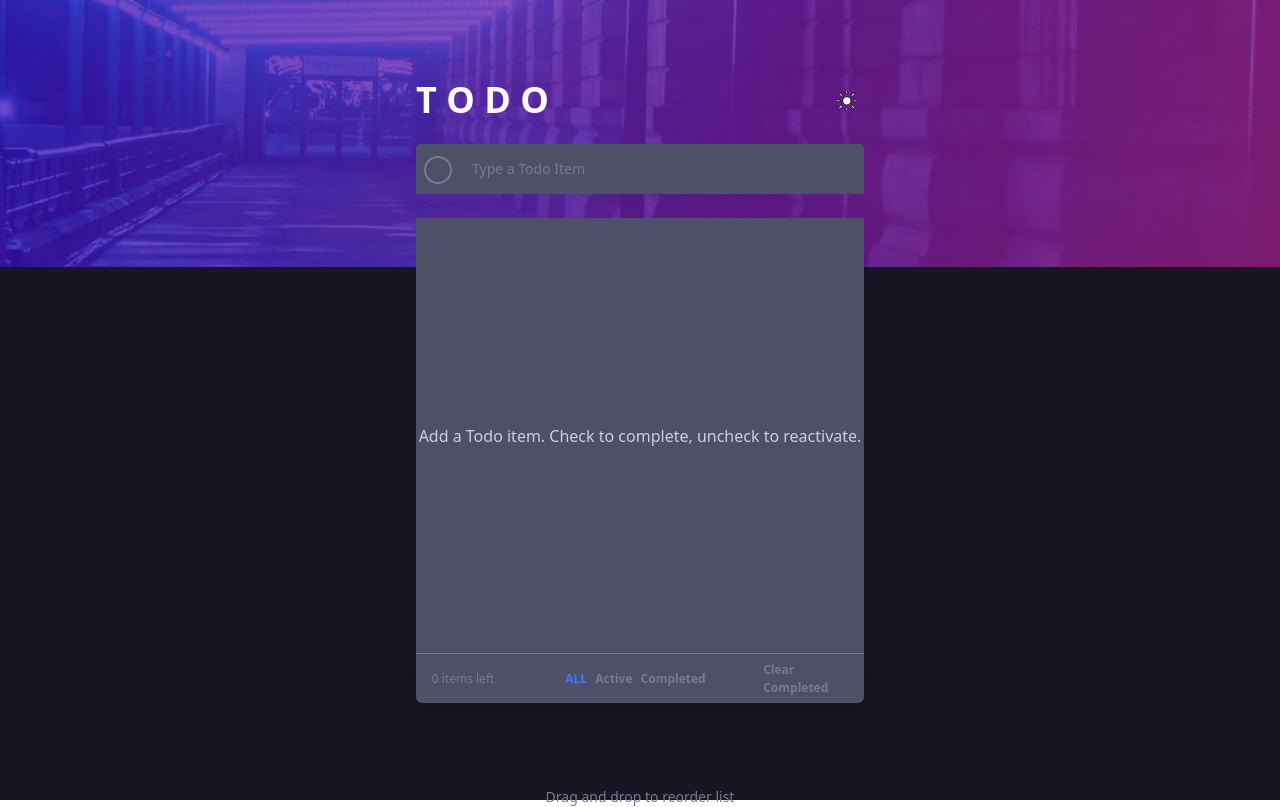
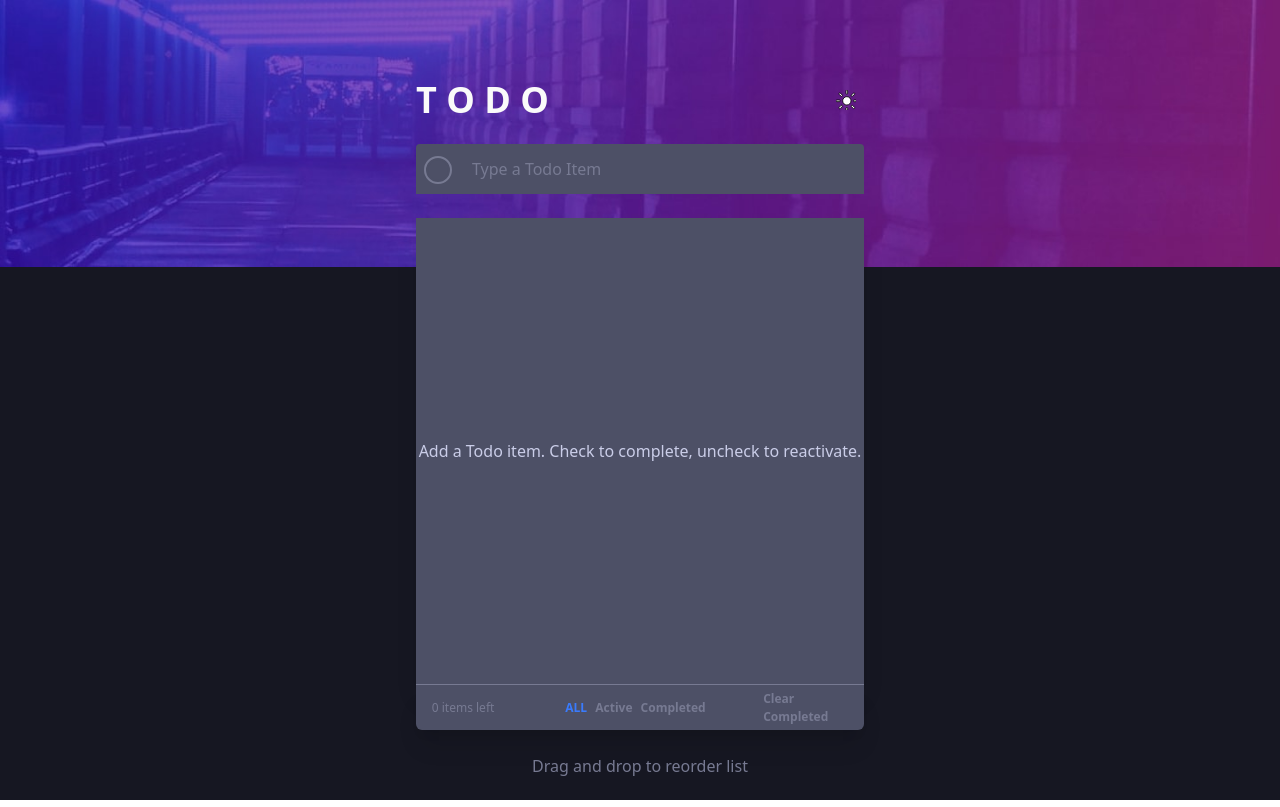
Before and after one commit to mortimerz/todo-app, a Next.js app: page / in a window 1280 px wide. Built offline with nearby package versions, Linux system fonts and the light colour scheme.

Commit message:
Adjusted height of app
* adjusted font size

```diff
--- a/components/AppContainer.tsx
+++ b/components/AppContainer.tsx
@@ -9,11 +9,11 @@ const AppContainer: React.FC = () => {
     const todoStore = new TodoStore();
 
     return (
-        <div className="w-screen h-screen flex flex-col justify-center items-center ">
+        <div className="w-screen h-screen flex flex-col justify-center items-center">
             <div className="app-container gap-6">
                 <Header />
                 <TodoInputContainer todoStore={todoStore} />
-                <div className="min-h-[85%] max-h-[80%] flex flex-col">
+                <div className="min-h-[80%] max-h-[80%] flex flex-col">
                     <TodoItemsContainer
                         todoStore={todoStore}
                     />
--- a/components/todo/items/TodoItem.tsx
+++ b/components/todo/items/TodoItem.tsx
@@ -11,11 +11,11 @@ interface ITodoItemComponent extends ITodoItem {
 
 const TodoItem: React.FC<ITodoItemComponent> = ({ description, state = TodoState.ACTIVE, uuid, todoStore }) => {
   return (
-    <div className="todo-item select-none group" >
+    <div className="todo-item select-none group" onClick={() => todoStore.toggleTodoItemCheckState(uuid)} >
       {/* check indicator */}
-      <TodoCheckIndicator checked={state === TodoState.COMPLETED} setChecked={() => todoStore.toggleTodoItemCheckState(uuid)} />
+      <TodoCheckIndicator checked={state === TodoState.COMPLETED} />
       {/* description */}
-      <div className="px-3 py-3 w-[80%]">
+      <div className="px-3 py-3 w-[95%]">
         {state === TodoState.COMPLETED ?
           <div className="todo-item-description dark:text-dark-dark-grayish-blue text-light-light-grayish-blue line-through">
             {description}
--- a/styles/globals.css
+++ b/styles/globals.css
@@ -17,14 +17,16 @@
 
 .app-container {
   @apply
-  text-[14px]
+
   /* mobile */
   w-[85%]
   h-[85%]
+  text-[12px]
 
   /* desktop */
   sm:w-[35%]
   sm:h-[80%]
+  sm:text-[16px]
   flex
   flex-col
 }
@@ -109,8 +111,8 @@
   flex
   flex-col
   rounded
-  h-[80%]
-  max-h-[80%]
+  h-[100%]
+  max-h-[100%]
   divide-y-[1px]
   shadow-xl
   bg-[#FFF]
@@ -170,7 +172,7 @@
 
 .todo-empty {
   @apply
-  h-[80%]
+  h-[100%]
   text-[16px]
   dark:text-dark-light-grayish-blue
   text-light-dark-grayish-blue
```
